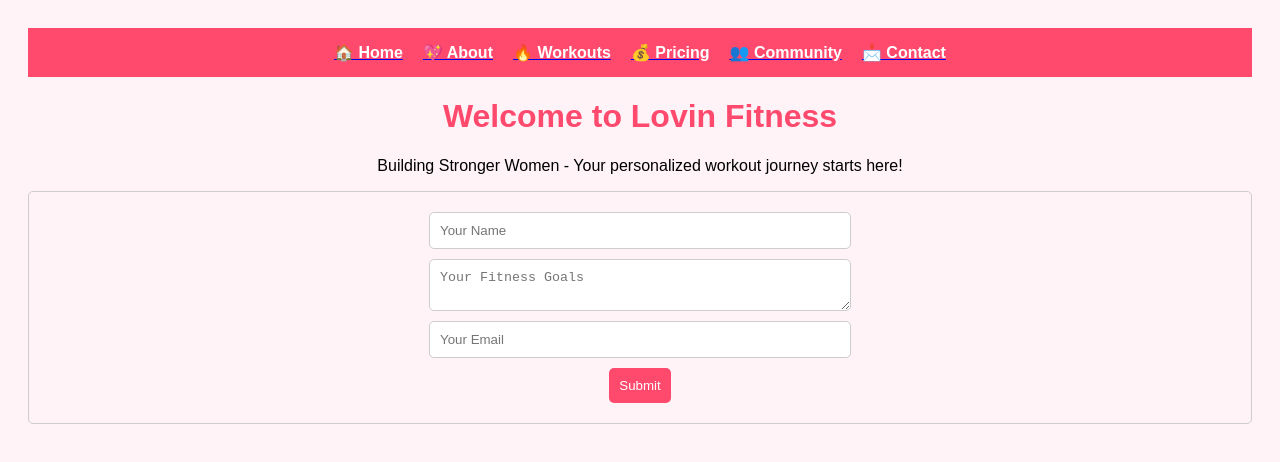
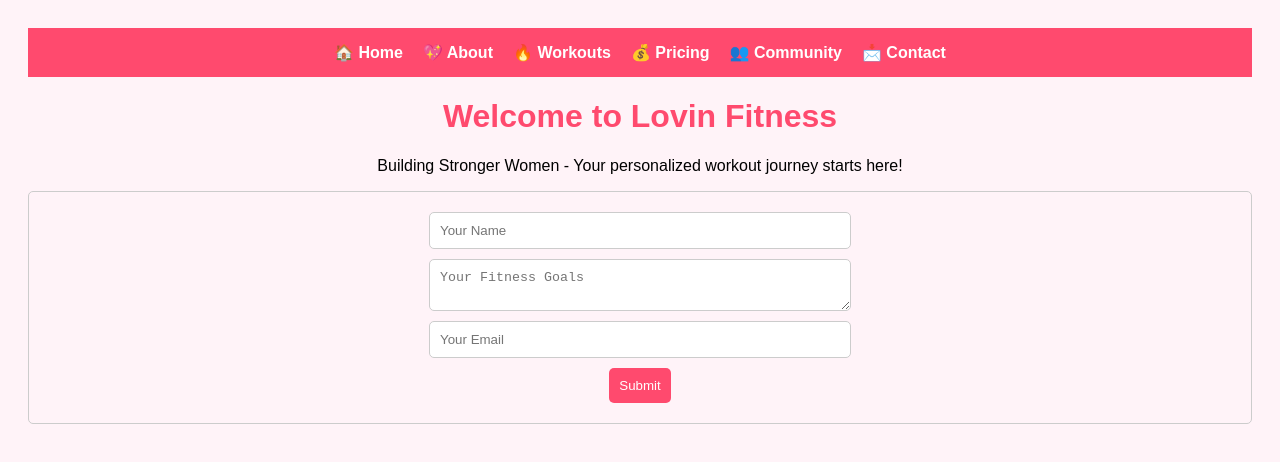
Before and after one commit to AbC-Bleep/Lovin.fitness, a Next.js app: page / in a window 1280 px wide. Shown: the top 462 px of the page. Built offline with nearby package versions, Linux system fonts and the light colour scheme.

Commit message:
Update Navbar.js

```diff
--- a/components/Navbar.js
+++ b/components/Navbar.js
@@ -11,24 +11,12 @@ export default function Navbar() {
       justifyContent: "center",
       flexWrap: "wrap"
     }}>
-      <Link href="/" passHref>
-        <a style={{ textDecoration: "none", color: "white", fontWeight: "bold" }}>🏠 Home</a>
-      </Link>
-      <Link href="/about" passHref>
-        <a style={{ textDecoration: "none", color: "white", fontWeight: "bold" }}>💖 About</a>
-      </Link>
-      <Link href="/workouts" passHref>
-        <a style={{ textDecoration: "none", color: "white", fontWeight: "bold" }}>🔥 Workouts</a>
-      </Link>
-      <Link href="/pricing" passHref>
-        <a style={{ textDecoration: "none", color: "white", fontWeight: "bold" }}>💰 Pricing</a>
-      </Link>
-      <Link href="/community" passHref>
-        <a style={{ textDecoration: "none", color: "white", fontWeight: "bold" }}>👥 Community</a>
-      </Link>
-      <Link href="/contact" passHref>
-        <a style={{ textDecoration: "none", color: "white", fontWeight: "bold" }}>📩 Contact</a>
-      </Link>
+      <Link href="/" style={{ textDecoration: "none", color: "white", fontWeight: "bold" }}>🏠 Home</Link>
+      <Link href="/about" style={{ textDecoration: "none", color: "white", fontWeight: "bold" }}>💖 About</Link>
+      <Link href="/workouts" style={{ textDecoration: "none", color: "white", fontWeight: "bold" }}>🔥 Workouts</Link>
+      <Link href="/pricing" style={{ textDecoration: "none", color: "white", fontWeight: "bold" }}>💰 Pricing</Link>
+      <Link href="/community" style={{ textDecoration: "none", color: "white", fontWeight: "bold" }}>👥 Community</Link>
+      <Link href="/contact" style={{ textDecoration: "none", color: "white", fontWeight: "bold" }}>📩 Contact</Link>
     </nav>
   );
 }
```
